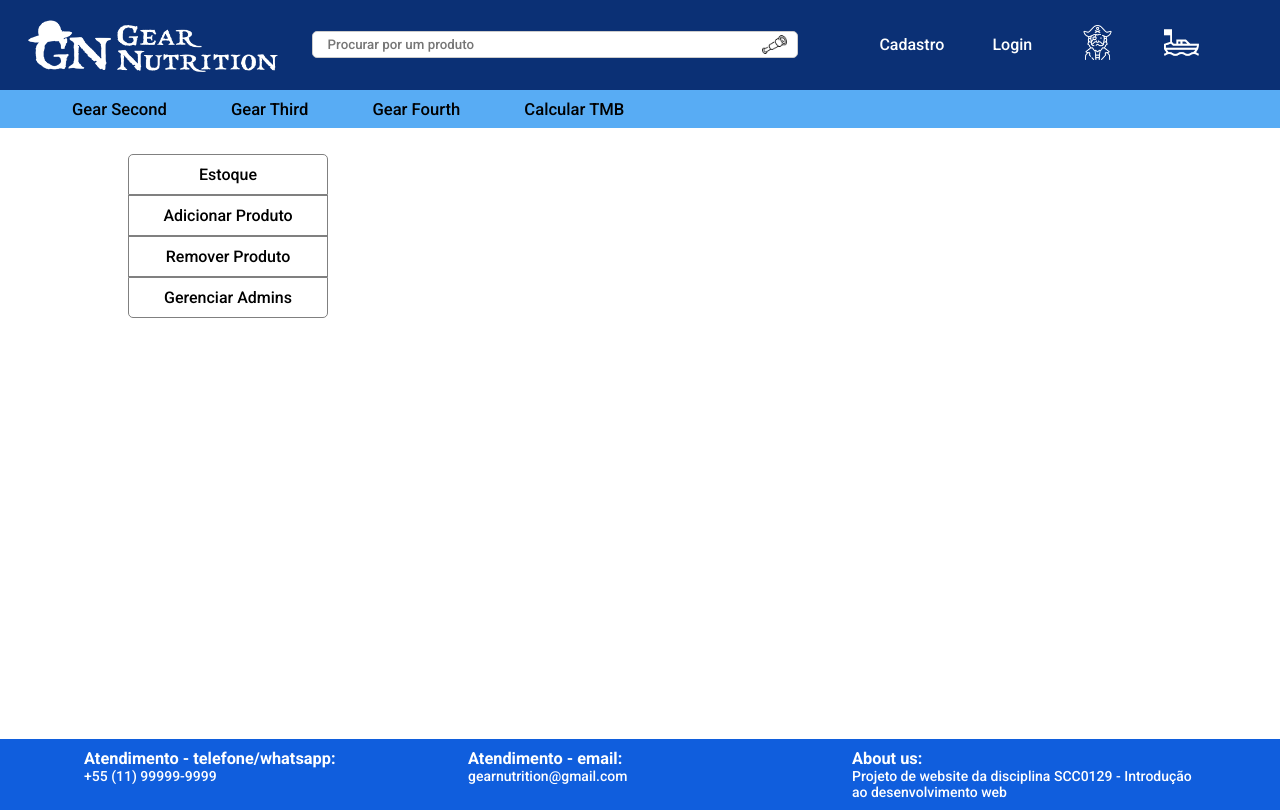
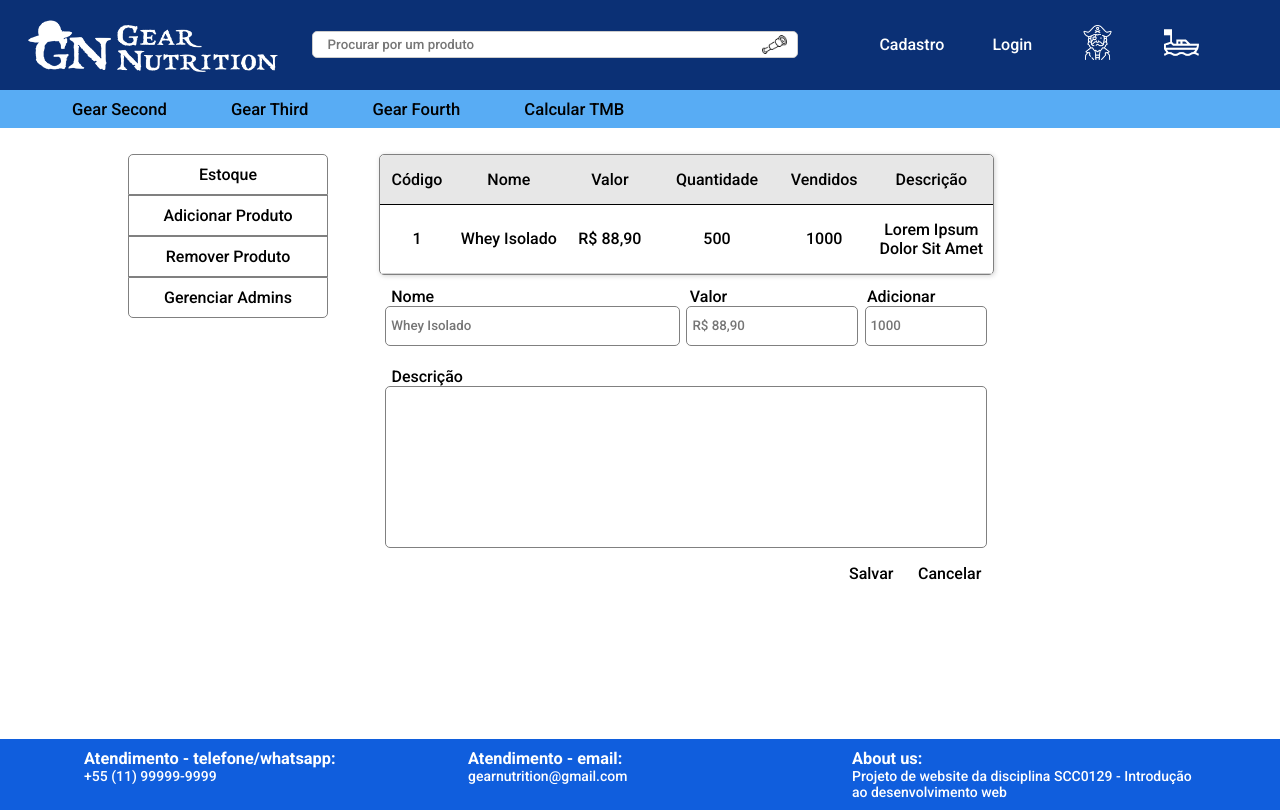
Before and after one commit to GKuabara/gear-nutrition, a React (Create React App) app in the folder front/: page /editStock/1 in a window 1280 px wide. Built offline with nearby package versions, Linux system fonts and the light colour scheme.

Commit message:
adding stock edition components

```diff
--- a/front/src/Admin.js
+++ b/front/src/Admin.js
@@ -1,5 +1,6 @@
 import { Route, BrowserRouter as Router, Routes } from "react-router-dom";
 import AdminNav from "./AdminNav";
+import EditStock from "./EditStock";
 import Stock from "./Stock";
 
 const Admin = () => {
@@ -9,6 +10,7 @@ const Admin = () => {
                 <AdminNav />
                 <Routes>
                     <Route path="/admin" element={<Stock />} />
+                    <Route path="/editStock/:id" element={<EditStock />} />
                 </Routes>
             </Router>
         </div>
--- a/front/src/App.js
+++ b/front/src/App.js
@@ -17,10 +17,8 @@ function App() {
       <TopNavBar/>
       <BottomNavBar/>
       <div className="content">
+        <Admin />
         {/* <TMB /> */}
-        <Admin />
-        {/* <Homepage /> */}
-        {/* <Profile /> */}
       </div>
       <Footer />
     </div>
--- /dev/null
+++ b/front/src/EditStock.js
@@ -0,0 +1,48 @@
+import { useParams } from "react-router-dom";
+import RowInfos from "./rowInfos";
+import './css/editStock.css';
+import TextInput from "./TextInput";
+
+const EditStock = () => {
+    const { id } = useParams();
+    const idx = id - 1;
+    const colTitles = {key: "Código", name: "Nome", value: "Valor", qtt: "Quantidade", sold: "Vendidos", desc: "Descrição"};
+    const stock = [
+        {key: 1, name: "Whey Isolado", value: "R$ 88,90", qtt: 500, sold: 1000, desc: "Lorem Ipsum Dolor Sit Amet"},
+        {key: 2, name: "Whey Protein Concentrado", value: "R$ 88,90", qtt: 500, sold: 1000, desc: "Lorem Ipsum Dolor Sit Amet"},
+        {key: 3, name: "Whey Protein", value: "R$ 88,90", qtt: 500, sold: 1000, desc: "Lorem Ipsum Dolor Sit Amet"},
+        {key: 4, name: "Tapioca", value: "R$ 88,90", qtt: 500, sold: 1000, desc: "Lorem Ipsum Dolor Sit Amet"}
+    ];
+    const lengths = [12, 18, 15, 20, 15, 20];
+    const product = stock[idx];
+
+    return (
+        <div id="edition-container">
+            <div id="cur-prod">
+                <RowInfos className={"row-titles"} sizes={lengths} infos={colTitles} />
+                <RowInfos className={"info-row"} sizes={lengths} infos={stock[idx]} />
+            </div>
+            <div id="edition">
+                <TextInput size={{width: 48, height: 40}} placeholder={product.name} title="Nome" />
+                <TextInput size={{width: 28, height: 40}} placeholder={product.value} title="Valor" />
+                <TextInput size={{width: 20, height: 40}} placeholder="1000" title="Adicionar" />
+                <div id="text-area">
+                    <span style={{marginLeft: "2%"}}>Descrição</span>
+                    <textarea style={{
+                        width: "98%",
+                        marginLeft: "1%",
+                        padding: "5px",
+                        fontWeight: "500",
+                        resize: "none",
+                        borderRadius: "5px",
+                        border: "1px solid grey"
+                    }} placeholder={product.placeholder} cols="30" rows="10"> </textarea>
+                    <button>Cancelar</button>
+                    <button>Salvar</button>
+                </div>
+            </div>
+        </div>
+    );
+}
+
+export default EditStock;
--- a/front/src/Stock.js
+++ b/front/src/Stock.js
@@ -1,6 +1,7 @@
 import { useState } from "react";
 import RowInfos from "./rowInfos";
 import './css/stock.css';
+import { Link } from "react-router-dom";
 
 const Stock = () => {
     const colTitles = {key: "Código", name: "Nome", value: "Valor", qtt: "Quantidade", sold: "Vendidos", desc: "Descrição"};
@@ -12,22 +13,9 @@ const Stock = () => {
         {key: 4, name: "Tapioca", value: "R$ 88,90", qtt: 500, sold: 1000, desc: "Lorem Ipsum Dolor Sit Amet"}
     ]);
 
-    const lengths = [15, 20, 15, 15, 15, 20];
+    const lengths = [12, 18, 15, 20, 15, 20];
 
-    let [classes, setClasses] = useState(["info-row"])
-    function makeSelected(key) {
-        console.log(key, "selecionada")
-        // const curSelection = document.querySelector(".selected");
-        // console.log(curSelection)
-        // if (curSelection !== null) {
-        //     curSelection.class = "info-row";
-        //     curSelection.style.border = "1px solid grey"
-        // }
-        const newSelection = document.getElementById(key)
-        setClasses(['info-row selected']);
-        newSelection.style.border = "1px solid var(--vermelho)";
-    }
-
+    let [selection, setSelection] = useState(-1);
     return (
         <div id="stock-container">
             <input type="text" placeholder="Pesquisar por código"/>
@@ -36,13 +24,14 @@ const Stock = () => {
                 {
                 stock.map((product) => {
                     return (
-                        <div onMouseUp={() => {makeSelected(product.key)}} id={product.key} key={product.key}>
-                            <RowInfos className={classes} sizes={lengths} infos={product} />
+                        <div className={selection === product.key ? "info-row selected" : "info-row"} onClick={() => {setSelection(product.key)}} id={product.key} key={product.key}>
+                            <RowInfos sizes={lengths} infos={product} />
                         </div>
                     );
                 })
                 }
             </div>
+            <Link to={`/editStock/${selection}`} >Editar</Link>
         </div>
     );
 }
--- /dev/null
+++ b/front/src/TextInput.js
@@ -0,0 +1,12 @@
+import './css/textInput.css';
+
+const TextInput = ({title, size, placeholder}) => {
+    return (
+        <div style={{width: size.width + "%"}} className="text-input">
+            <span>{title}</span>
+            <input style={{height: size.height + "px"}} type="text" placeholder={placeholder} />
+        </div>
+    );
+}
+
+export default TextInput;
--- /dev/null
+++ b/front/src/css/editStock.css
@@ -0,0 +1,24 @@
+#edition-container {
+    display: inline-block;
+    width: 60%;
+    margin-left: 5%;
+}
+
+#cur-prod {
+    border: 1px solid grey;
+    border-radius: 5px;
+    box-shadow: var(--sombra);
+}
+
+#edition {
+    width: 100%;
+}
+
+#edition button {
+    float: right;
+    margin: 2% 2%;
+    border: none;
+    background-color: white;
+    cursor: pointer;
+    font-size: 1em;
+}
--- a/front/src/css/stock.css
+++ b/front/src/css/stock.css
@@ -23,3 +23,13 @@
     width: 60%;
     margin-left: 5%;
 }
+
+#stock-container a {
+    float: right;
+    margin-top: 2%;
+    margin-right: 2%;
+}
+
+.selected {
+    border: 2px solid var(--vermelho);
+}
--- /dev/null
+++ b/front/src/css/textInput.css
@@ -0,0 +1,20 @@
+.text-input {
+    /* margin: 0; */
+    padding: 0;
+    display: inline-block;
+    margin-top: 2%;
+    margin-left: 1%;
+    height: 80px;
+}
+
+.text-input span {
+    margin: 2%;
+}
+
+.text-input input {
+    width: 100%;
+    padding: 5px 5px;
+    border: 1px solid grey;
+    border-radius: 5px;
+    vertical-align: middle;
+}
```
